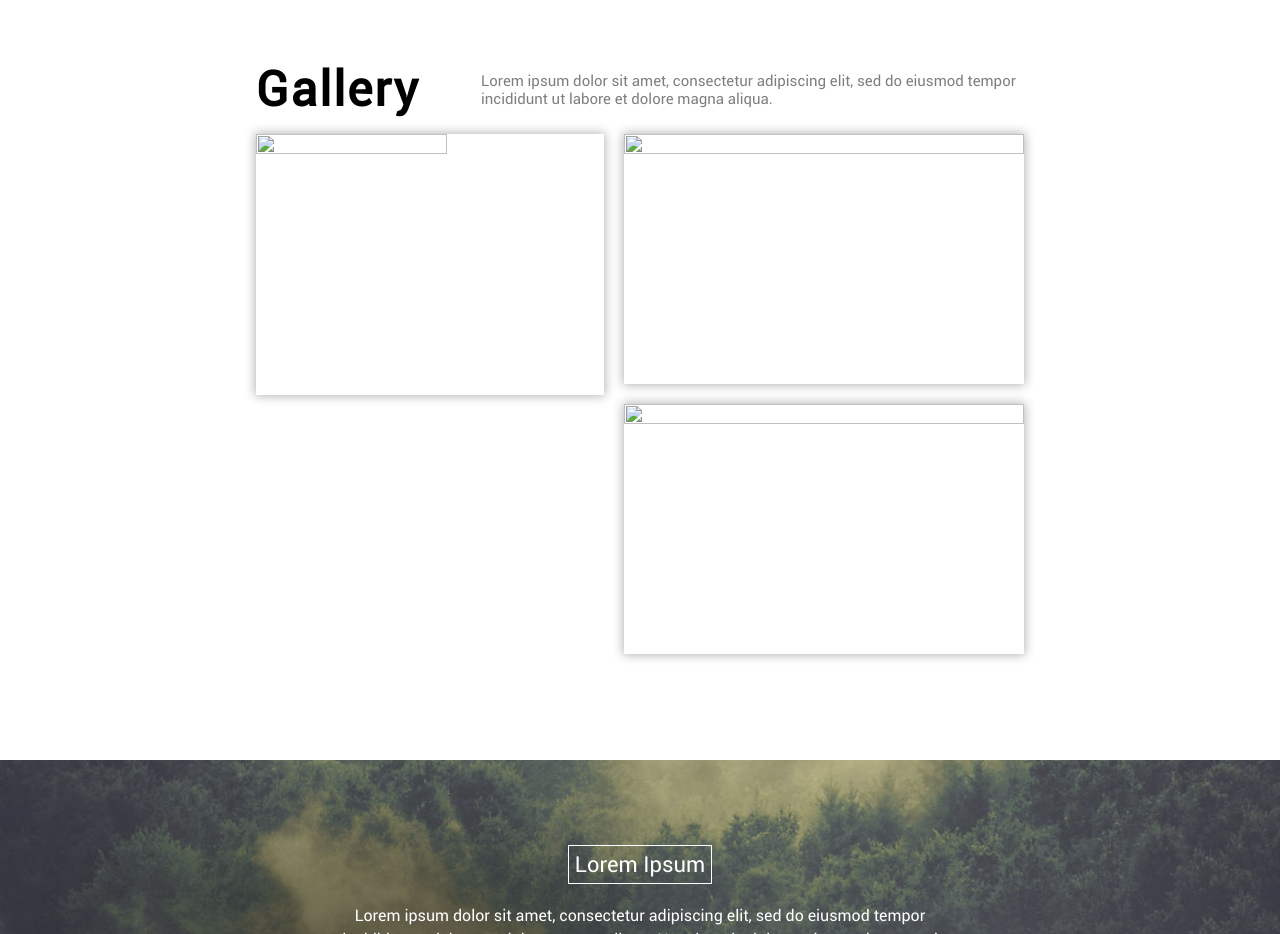
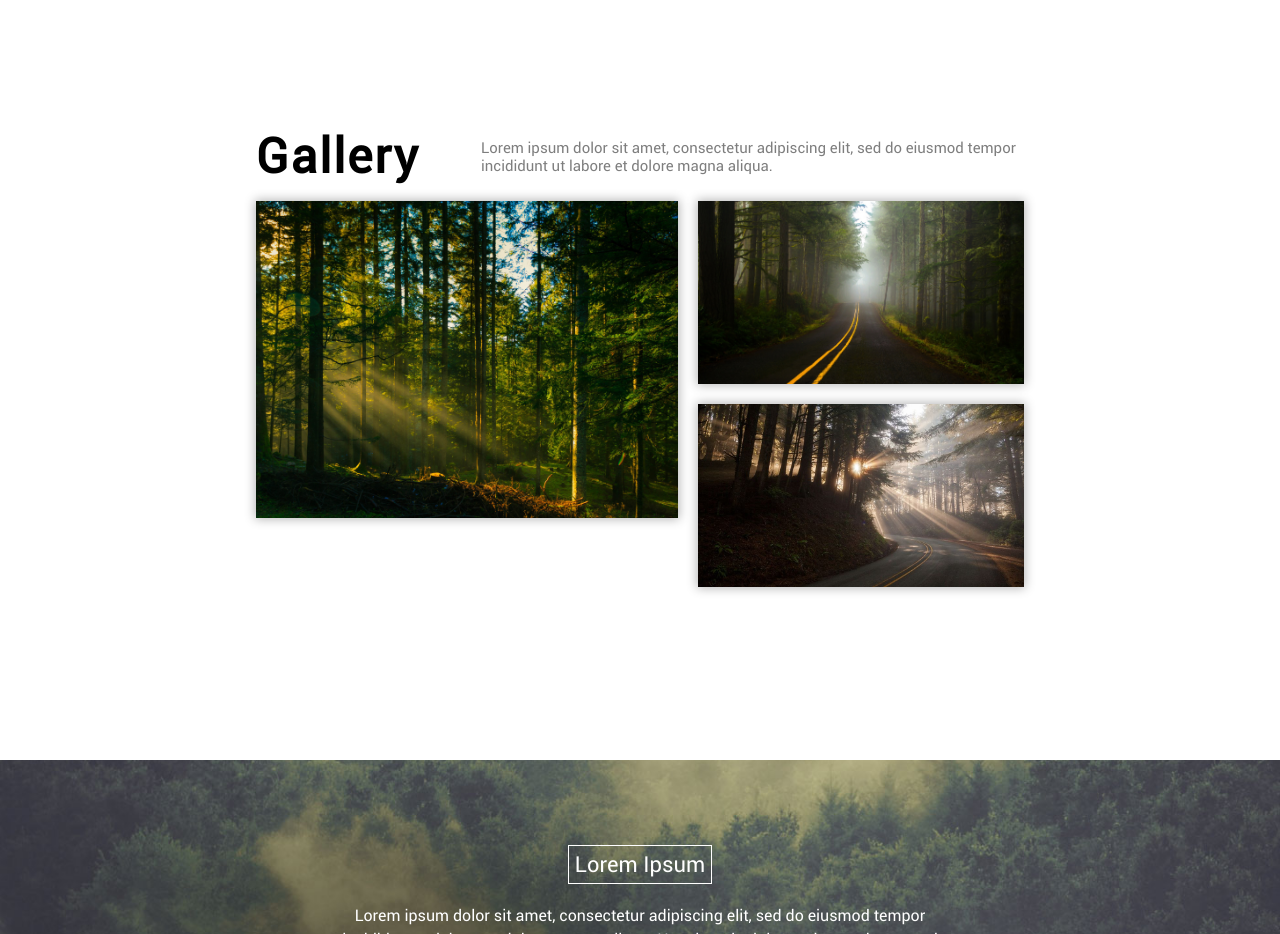
Before and after one commit to m1staken/tourism, a plain HTML site: page index.html in a window 1280 px wide. Shown: the part 840-1774 px from the top of the page. Drawn offline with Linux system fonts and the light colour scheme; files whose address does not match are found by name.

Commit message:
Update index.html

```diff
--- a/index.html
+++ b/index.html
@@ -28,10 +28,10 @@
 				</div>
 
 				<div class="img-container">
-					<img class="img21" src="img/img21.jpg" width="400px" height="300px">
+					<img class="img21" src="img21.jpg" width="400px" height="300px">
 					<div class="wrapper">
-						<img class="img22" src="img/img22.jpg" width="400" height="250">
-						<img class="img23" src="img/img23.jpg" width="400" height="250">
+						<img class="img22" src="img22.jpg" width="400" height="250">
+						<img class="img23" src="img23.jpg" width="400" height="250">
 					</div>
 				</div>
 			</div>
```
